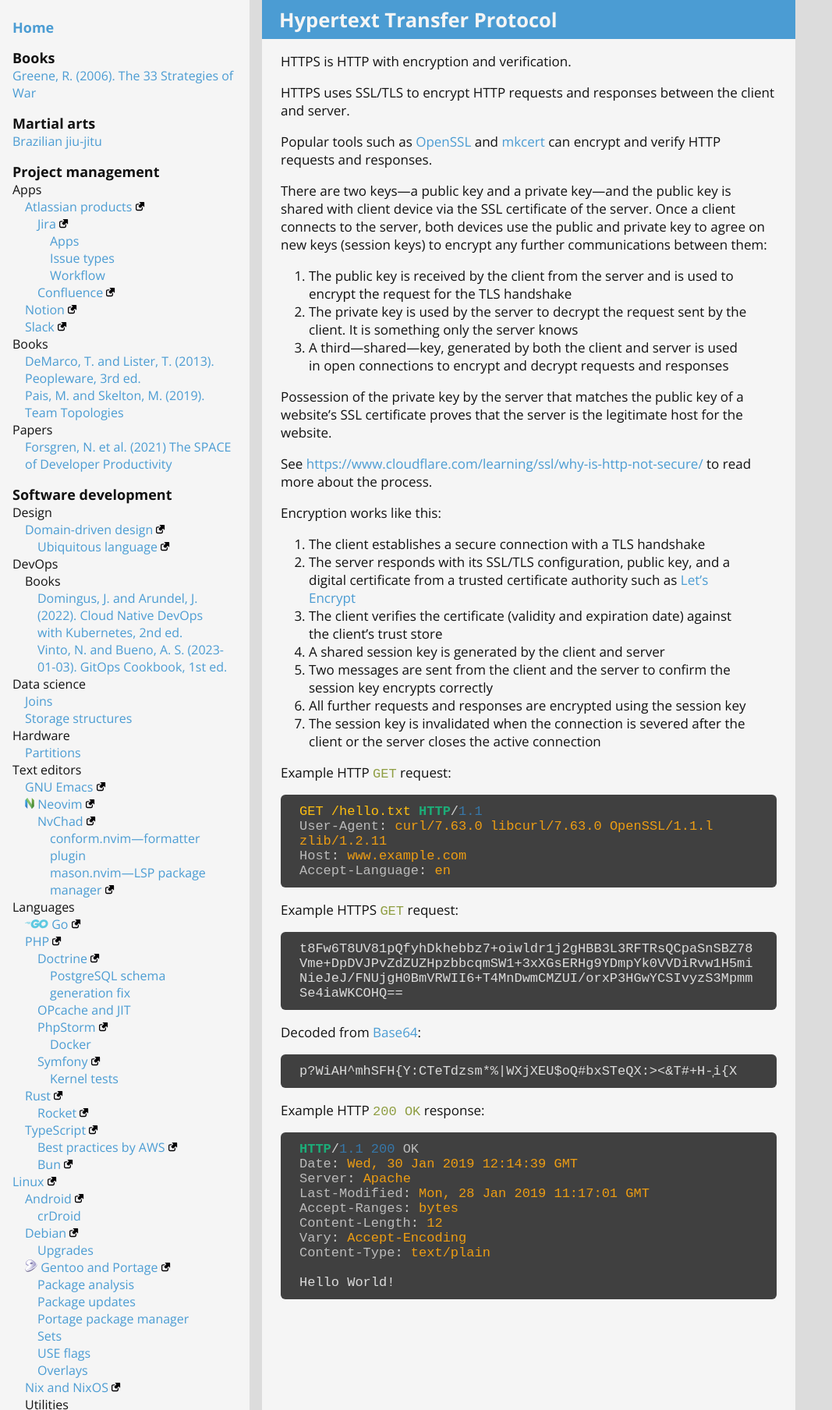
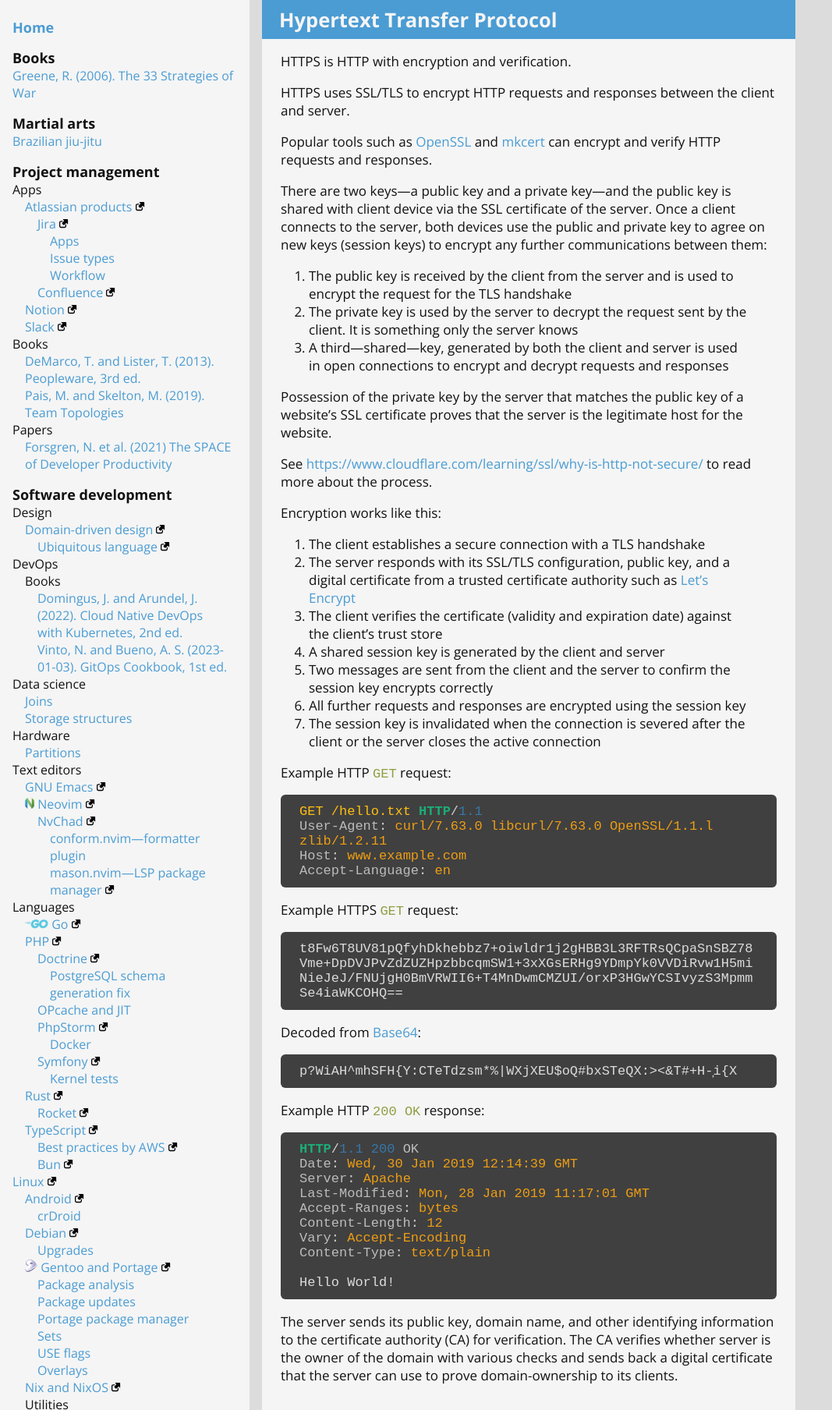
Before and after one commit to ganiulis/personal-notes, a Jekyll site: the page built from software-development/web-fundamentals/http.md, in a window 1280 px wide. Shown: the whole page at 78% size, without its empty margins (0-1067 px from the left). Built offline with Jekyll 4.4.1, drawn with Linux system fonts in a browser that asks for light colours; our own code applies the rules of GitHub Pages for plain Markdown files.

Commit message:
Add notes

````diff
--- a/software-development/web-fundamentals/http.md
+++ b/software-development/web-fundamentals/http.md
@@ -65,3 +65,5 @@ Content-Type: text/plain
 
 Hello World!
 ```
+
+The server sends its public key, domain name, and other identifying information to the certificate authority (CA) for verification. The CA verifies whether server is the owner of the domain with various checks and sends back a digital certificate that the server can use to prove domain-ownership to its clients.
````
